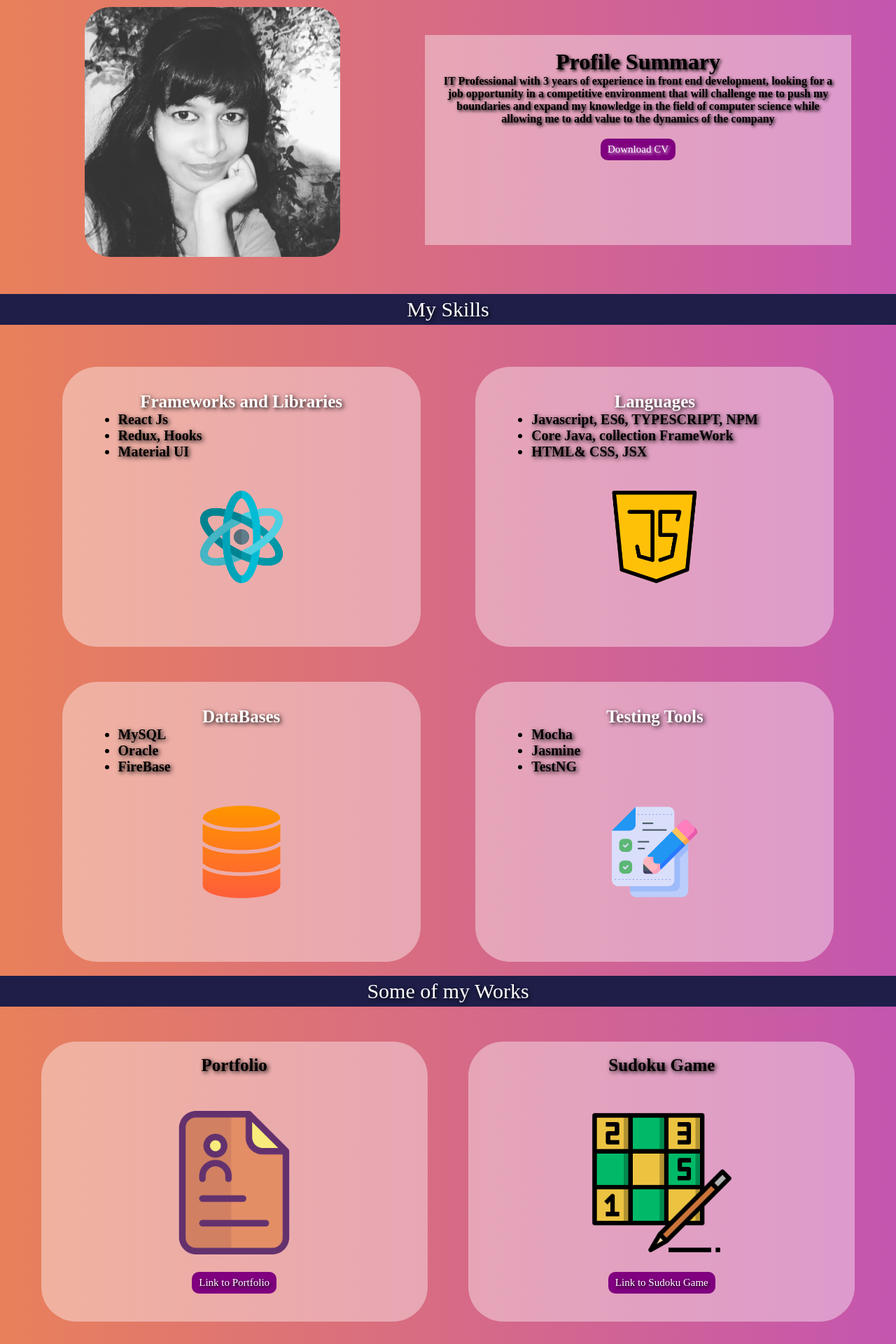
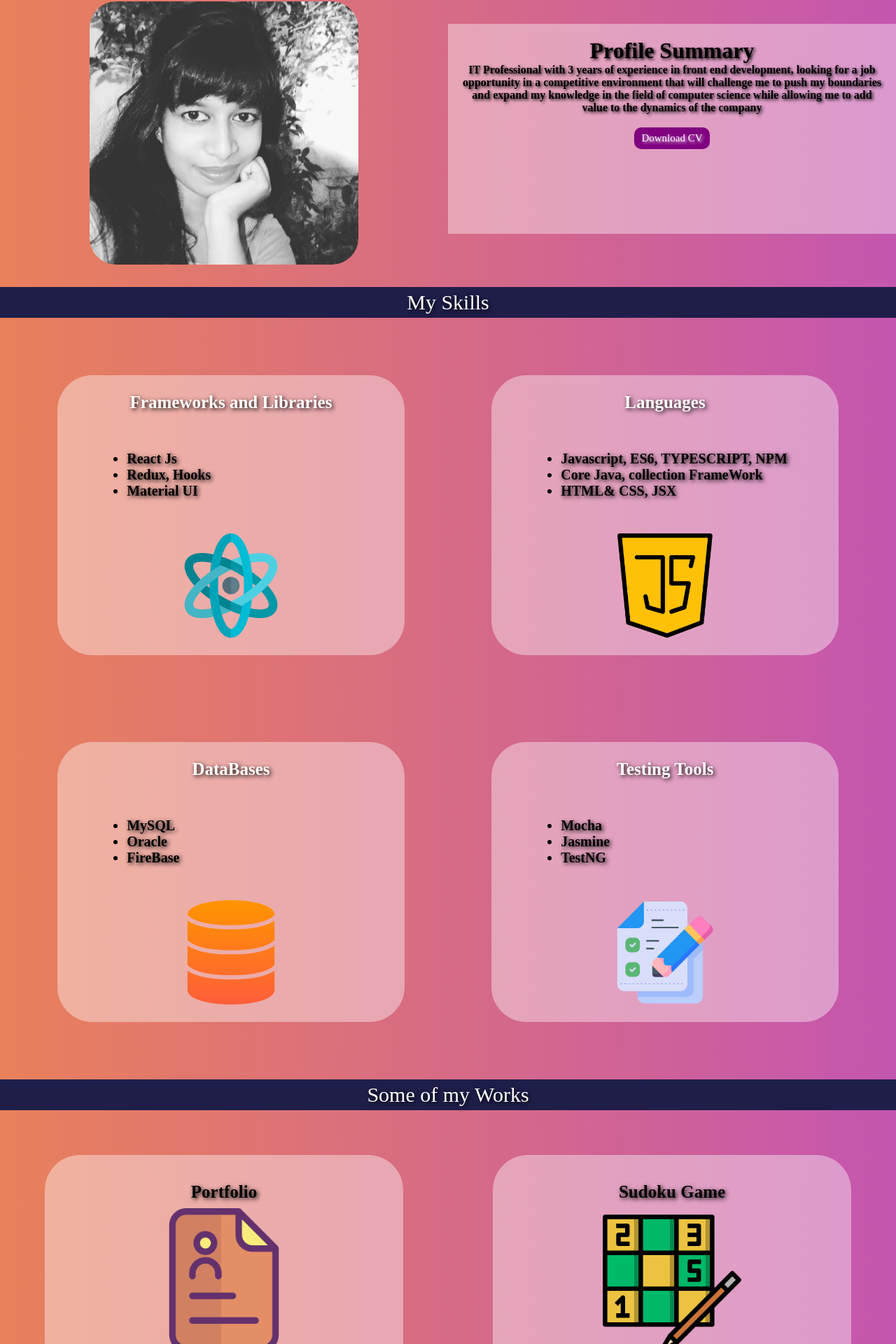
Before and after one commit to rashmiSinha7/resume-app, a React (Create React App) app: page / in a window 1280 px wide. Shown: the part 844-2764 px from the top of the page at 70% size. Built offline with nearby package versions, Linux system fonts and the light colour scheme; no server answers.

Commit message:
flexboxImplementation

```diff
--- a/src/App.css
+++ b/src/App.css
@@ -184,6 +184,13 @@ body {
   }
 }
 
+@media only screen and (max-width: 400px) {
+ .header{
+  height: 70vh;
+ }
+}
+
+
 .wrapper {
   position: absolute;
   top:0px;
--- a/src/compoments/Profile/Profile.css
+++ b/src/compoments/Profile/Profile.css
@@ -1,9 +1,10 @@
 .profile {
   width: 100%;
-  height: 450px;
+  height: fit-content;
   font-family: cursive;
   font-weight: bold;
   display: flex;
+  flex-direction: row;
   color: black;
   text-shadow: 2px 2px 4px black;
 }
@@ -23,8 +24,8 @@
   margin-right: auto;
   width: 60%;
   height: auto;
-  margin-top: 40px;
-
+  margin-top: 5%;
+  margin-bottom: 5%;
   border-spacing: 0px;
   border-radius: 10%;
   background-position: left top;
@@ -37,9 +38,10 @@
   justify-content: flex-end;
   font-family: cursive;
   padding-right: 100px;
-  margin-top: 80px;
-  margin-right: 5%;
-  margin-left: 0;
+  margin-top:5%;
+  margin-right: auto;
+  margin-left: auto;
+  margin-bottom:5%;
   align-content: flex;
   padding-top: 50px;
   /*border-radius: 50px;*/
@@ -61,6 +63,7 @@
   display: block;
   margin-left: auto;
   margin-right: auto;
+  align-self: center;
   background-color: purple;
   color: white;
   font-size: 15px;
@@ -96,6 +99,9 @@
   }
 }
 @media only screen and (max-width: 750px) {
+  .profile{
+    flex-direction: column;
+  }
   .profile .profileTable button {
     font-size: 12px;
     margin-left: 30%;
--- a/src/compoments/Project/Projects.js
+++ b/src/compoments/Project/Projects.js
@@ -9,18 +9,36 @@ import sortImg from "./sort.png";
 class Projects extends React.Component {
   render() {
     return (
-      <div >
-        <p align="center " id="projectHeader">Some of my Works</p>
-        <div className="projects">
-        <Cell projectName="Portfolio" projectImage={portfolioImg} projectUrl="https://github.com/rashmeesinha/resume-app"></Cell>
-          <Cell projectName="Sudoku Game" projectImage={sudokuImg} projectUrl="https://rashmeesinha.github.io/SUDOKU/"></Cell>
-
-          <Cell projectName="To Do List" projectImage={todoImg} projectUrl="https://rashmeesinha7.github.io/Todo-App/"></Cell>
-          <Cell projectName="Sorting Visualizer" projectImage={sortImg} projectUrl="https://rashmeesinha7.github.io/Sorting-App/"></Cell>
+      <div>
+        <p align="center " id="projectHeader">
+          Some of my Works
+        </p>
+        <div className="projectContainer">
+          <div className="projects">
+            <Cell
+              projectName="Portfolio"
+              projectImage={portfolioImg}
+              projectUrl="https://github.com/rashmeesinha/resume-app"
+            ></Cell>
+            <Cell
+              projectName="Sudoku Game"
+              projectImage={sudokuImg}
+              projectUrl="https://rashmeesinha.github.io/SUDOKU/"
+            ></Cell>
+          </div>
+          <div className="projects">
+            <Cell
+              projectName="To Do List"
+              projectImage={todoImg}
+              projectUrl="https://rashmeesinha7.github.io/Todo-App/"
+            ></Cell>
+            <Cell
+              projectName="Sorting Visualizer"
+              projectImage={sortImg}
+              projectUrl="https://rashmeesinha7.github.io/Sorting-App/"
+            ></Cell>
+          </div>
         </div>
-
-
-
       </div>
     );
   }
--- a/src/compoments/Project/cell.css
+++ b/src/compoments/Project/cell.css
@@ -3,24 +3,21 @@
 }
 .cell {
   font-family: cursive;
-  justify-self: flex;
-  margin-top: 40px;
+  display: flex;
+  flex-direction: column;
+  align-items: center;
   flex: 100%;
-
-  margin-right: 0;
-  align-content: flex;
-  padding-top: 50px;
+  margin: 5%;
+  padding-top: 3%;
+padding-bottom: 3%;
   border-radius: 50px;
   background-color: rgba(255, 255, 255, 0.4);
   border: 10px rgba(255, 255, 255, 0.4);
   background-position: left top;
   background-repeat: repeat;
-  padding: 20px;
+
   width: auto;
   height: 400px;
-  background-position: center;
-  background-repeat: no-repeat;
-  background-size: cover;
 }
 .cell .projectName p {
   text-decoration: none;
@@ -66,7 +63,7 @@
   border-radius: 10px;
   border: none;
   text-shadow: 2px 2px 4px #000000;
-  cursor:pointer;
+  cursor: pointer;
 }
 
 @media only screen and (max-width: 1050px) {
--- a/src/compoments/Project/projects.css
+++ b/src/compoments/Project/projects.css
@@ -1,10 +1,13 @@
 .projects{
-    display: grid;
-    grid-template-columns: auto auto ;
 
-    grid-gap: 10px;
-    justify-content: space-evenly;
-    padding: 10px;
+
+    display: flex;
+    flex-direction: row;
+
+}
+.projectContainer{
+    display: flex;
+    flex-direction: column;
 }
 
  #projectHeader {
@@ -22,3 +25,9 @@
 
 
 }
+@media screen and (max-width: 700px) {
+
+    .projects {
+      flex-direction: column;
+    }
+  }
--- a/src/compoments/Skill/SkillBox.js
+++ b/src/compoments/Skill/SkillBox.js
@@ -9,8 +9,8 @@ class SkillBox extends React.Component {
           <div className="skillName">
             <p align="center">{this.props.skillType}</p>
           </div>
-          <div className="skillSet">
-            <ul>
+          <div className="skillSet" >
+            <ul >
           <li>{this.props.skill1}</li>
           <li>{this.props.skill2}</li>
           <li>{this.props.skill3}</li>
--- a/src/compoments/Skill/Skills.js
+++ b/src/compoments/Skill/Skills.js
@@ -10,17 +10,19 @@ class Skill extends React.Component {
 
   render() {
     return (
-      <div>
+      <div >
 
         <p align="center " id="skillHeader">
           My Skills
         </p>
+        <div className= "skillContainer" >
         <div className="skill">
           <SkillBox className="skillList"
             skillType="Frameworks and Libraries"
             skill1="React Js"
             skill2="Redux, Hooks"
             skill3="Material UI" skillImg={reactImg}
+
           />
           <SkillBox className="skillList"
           skillType="Languages"
@@ -28,6 +30,8 @@ class Skill extends React.Component {
           skill2="Core Java, collection FrameWork"
           skill3="HTML& CSS, JSX" skillImg={jsImg}
           />
+        </div>
+        <div className="skill">
           <SkillBox className="skillList"
            skillType="DataBases"
            skill1="MySQL"
@@ -41,6 +45,7 @@ class Skill extends React.Component {
            skill3="TestNG" skillImg={testImg}
           />
         </div>
+        </div>
       </div>
     );
   }
--- a/src/compoments/Skill/skill.css
+++ b/src/compoments/Skill/skill.css
@@ -1,10 +1,17 @@
 .skill {
-  display: grid;
-  grid-template-columns: auto auto;
+  display:flex;
+  flex-direction: row;
+  justify-content:space-between;
+  align-items: center;
 
-  grid-gap: 10px;
-  justify-content: space-evenly;
-  padding: 20px;
+}
+.skillContainer{
+  display:flex;
+  flex-direction: column;
+  padding:20px;
+}
+.skillList{
+  margin: 20px;
 }
 #skillHeader {
   text-decoration: none;
@@ -20,10 +27,14 @@
   background-color: rgb(30, 30, 73);
 }
 
-@media screen and (max-width: 600px) {
+
+@media screen and (max-width: 700px) {
   .skllList {
     width: 100%;
-    display: block;
+
     text-align: center;
   }
+  .skill {
+    flex-direction: column;
+  }
 }
--- a/src/compoments/Skill/skillBox.css
+++ b/src/compoments/Skill/skillBox.css
@@ -4,19 +4,20 @@
 
 .skillBox {
   font-family: cursive;
-  justify-self: flex;
-  margin-top: 40px;
+  display: flex;
+  flex-direction: column;
+  align-items: center;
   flex: 100%;
+ margin: 5%;
+  padding-top: 2%;
 
-  margin-right: 0;
-  align-content: flex;
-  padding-top: 50px;
+
   border-radius: 50px;
   background-color: rgba(255, 255, 255, 0.4);
   border: 10px rgba(255, 255, 255, 0.4);
   background-position: left top;
   background-repeat: repeat;
-  padding: 7%;
+
   width: auto;
   height: 400px;
 
@@ -45,7 +46,9 @@
   color: black;
   font-weight: bold;
   text-shadow: 2px 2px 6px black;
-  margin-left: 10%;
+  margin-left: 20%;
+  align-self: flex-start;
+  margin-top: 5%;
 
 }
 .skillBox .skillImage img{
```
